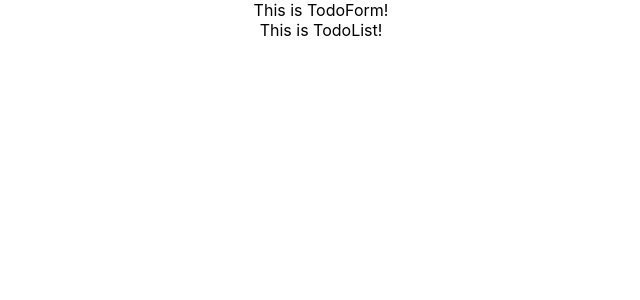
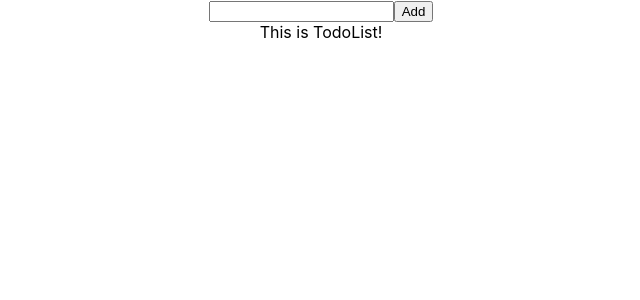
Before and after one commit to tammytamayao/todo-app, a React (Create React App) app: page / in a window 1280 px wide. Shown: the top 300 px of the page, without its empty margins (319-959 px from the left). Built offline with nearby package versions, Linux system fonts and the light colour scheme.

Commit message:
feat: add todo form

```diff
--- a/src/App.js
+++ b/src/App.js
@@ -2,11 +2,24 @@ import logo from "./logo.svg";
 import "./App.css";
 import TodoForm from "./components/TodoForm.tsx";
 import TodoList from "./components/TodoList.tsx";
+import { useState } from "react";
 
 function App() {
+  const [toDoList, setToDoList] = useState([]);
+  const AddToDo = (toDoInput) => {
+    const toDoDate = new Date().toISOString().split("T")[0];
+    const toDo = {
+      title: toDoInput,
+      date: toDoDate,
+      completed: false,
+    };
+    toDoList.push(toDo);
+    console.log(toDoList);
+  };
+
   return (
     <div className="App">
-      <TodoForm />
+      <TodoForm onAdd={AddToDo} />
       <TodoList />
     </div>
   );
--- a/src/components/TodoForm.tsx
+++ b/src/components/TodoForm.tsx
@@ -1,9 +1,21 @@
-import React from "react";
+import React, { useState } from "react";
 
-function TodoForm() {
+function TodoForm({ onAdd }) {
+  const [toDoInput, setToDoInput] = useState("");
+
+  const handleChange = (event: any) => {
+    setToDoInput(event.target.value);
+  };
+  const handleSubmit = (event: any) => {
+    event.preventDefault();
+    onAdd(toDoInput);
+  };
   return (
     <div>
-      <span>This is TodoForm!</span>
+      <form onSubmit={handleSubmit}>
+        <input value={toDoInput} onChange={handleChange} />
+        <button type="submit">Add</button>
+      </form>
     </div>
   );
 }
```
